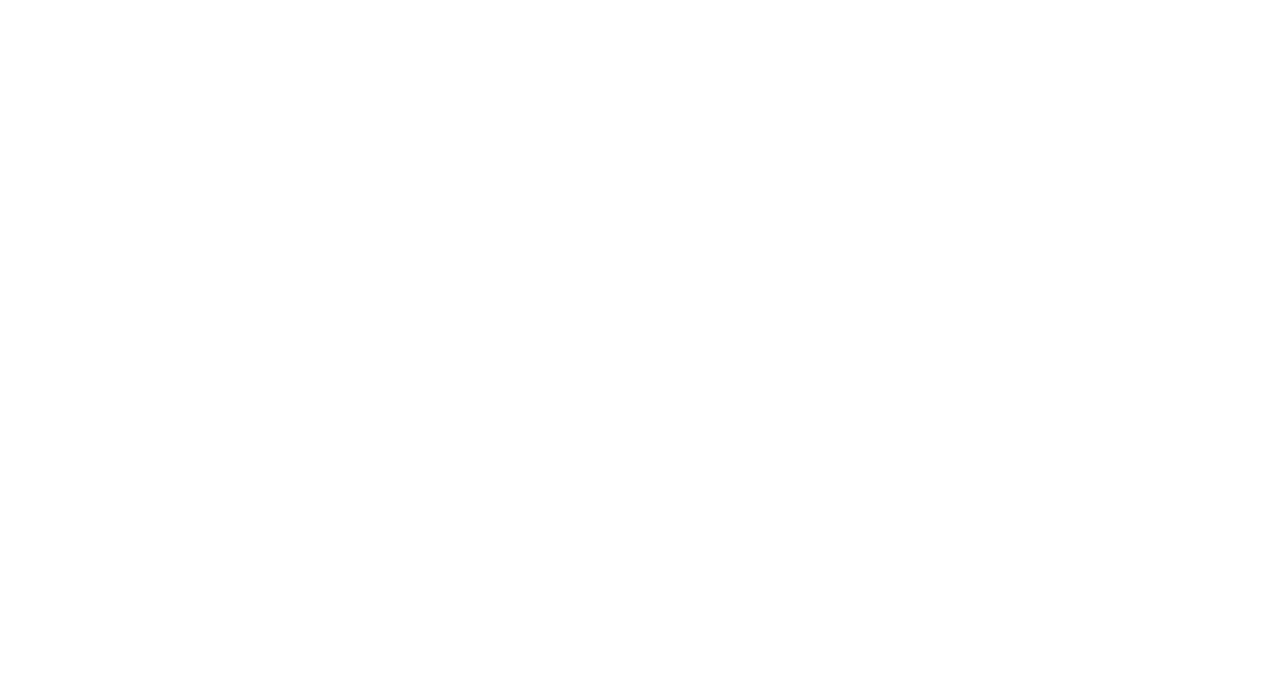
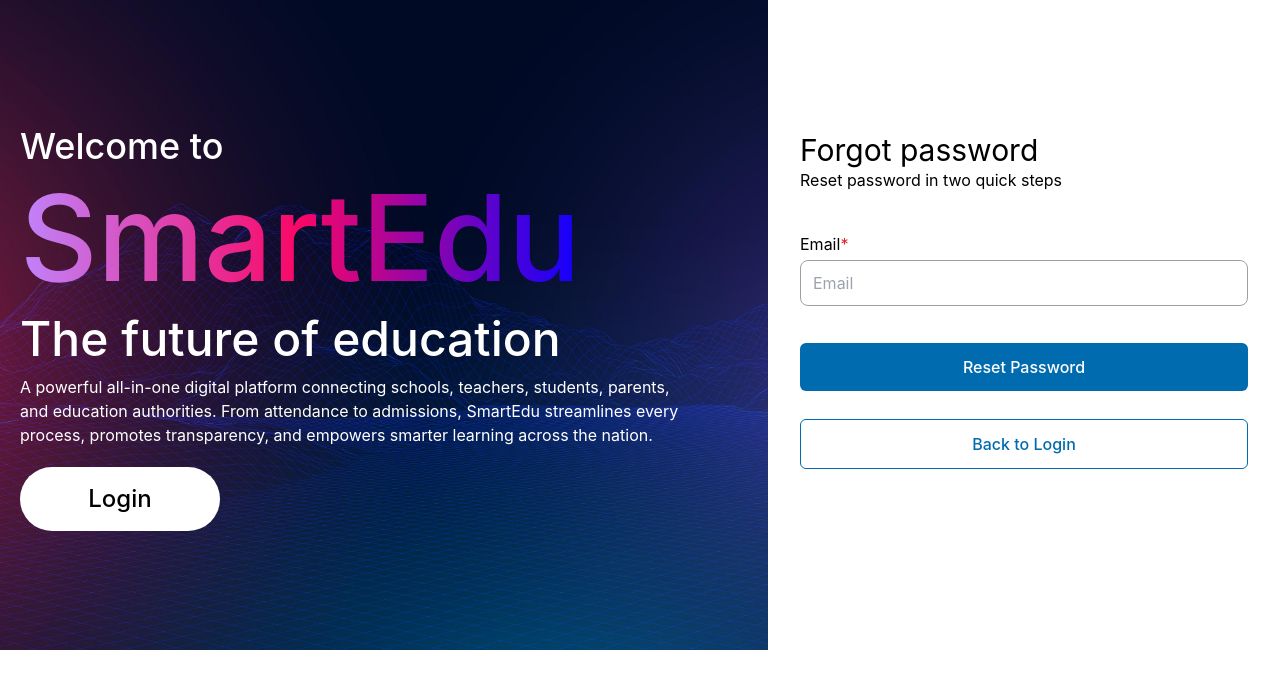
Before and after one commit to Dhananjaya1321/SmartEduWebFrontend, a React (Create React App) app: page /forgot-password in a window 1280 px wide. Before the commit this address had no page. Shown: the top 688 px of the page. Built offline with nearby package versions, Linux system fonts and the light colour scheme.

Commit message:
ForgotPassword page was created

```diff
--- a/src/App.tsx
+++ b/src/App.tsx
@@ -4,6 +4,7 @@ import {BrowserRouter, Route, Routes} from "react-router-dom";
 import {LandingPage} from "./view/pages/LandingPage/LandingPage";
 import {LoginPage} from "./view/pages/LoginPage/LoginPage";
 import {RegisterPage} from "./view/pages/RegisterPage/RegisterPage";
+import {ForgotPassword} from "./view/pages/ForgotPassword/ForgotPassword";
 
 
 function AppContent() {
@@ -12,6 +13,7 @@ function AppContent() {
             <Route path="/" element={<LandingPage/>}/>
             <Route path="/login" element={<LoginPage/>}/>
             <Route path="/register" element={<RegisterPage/>}/>
+            <Route path="/forgot-password" element={<ForgotPassword/>}/>
         </Routes>
     );
 }
--- /dev/null
+++ b/src/view/pages/ForgotPassword/ForgotPassword.tsx
@@ -0,0 +1,43 @@
+import React from "react";
+import {Link} from "react-router-dom";
+import {LoginAside} from "../../component/LoginAside/LoginAside";
+import {TextFieldForLoginPages} from "../../component/TextFieldForLoginPages/TextFieldForLoginPages";
+
+export const ForgotPassword = () => {
+    return (
+        <section className='relative justify-center items-center flex flex-row w-full sm:h-[600px]'>
+            <LoginAside btnStatus={"Login"}/>
+            <article className='forgotPasswordArticle flex flex-col justify-center w-[80%] sm:w-[40%] h-[600px] bg-white px-8
+            absolute sm:relative'>
+                <div className='flex flex-col text-start mb-5'>
+                    <h1 className='forgotPasswordH1 text-3xl poppins-semibold'>Forgot password</h1>
+                    <p className='forgotPasswordP '>Reset password in two quick steps</p>
+                </div>
+                <div className='flex flex-col text-start'>
+                    <TextFieldForLoginPages
+                        name="emailOrUsername"
+                        placeholder={'Email'}
+                        label={'Email'}
+                        important={"*"}
+
+                    />
+
+                    <button
+                        className={`mt-7 bg-[#006CAF] px-6 w-full py-3 rounded-md text-white font-medium`}
+                        >
+                        Reset Password
+                    </button>
+
+                    <Link to={'/login'}
+                          className={`w-full`}>
+                        <button
+                            className={`mt-7 border-[1px] border-solid border-[#006CAF] px-6 w-full py-3 rounded-md text-[#006CAF] font-medium`}
+                        >
+                            Back to Login
+                        </button>
+                    </Link>
+                </div>
+            </article>
+        </section>
+    );
+};
```
